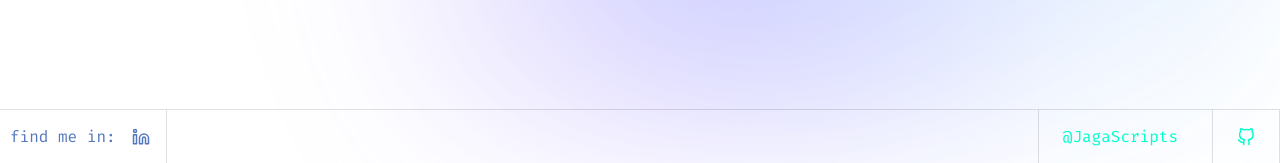
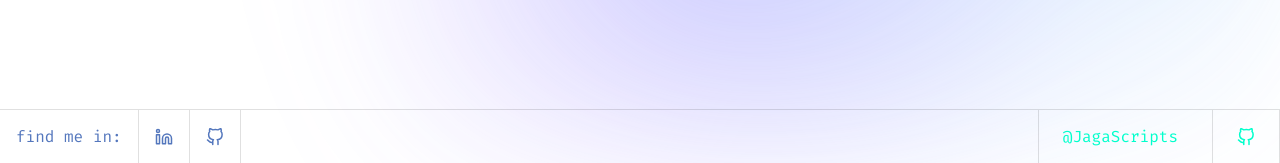
Before and after one commit to JagaScripts/jagascripts, a Flask app: page / in a window 1280 px wide. Shown: the part 637-800 px from the top of the page. Run offline with Flask 3, Linux system fonts and the light colour scheme.

Commit message:
feat: implementar el frontend del portafolio personal con CSS personalizado y renderizado dinámico de plantillas

```diff
--- a/app/main/static/css/style.css
+++ b/app/main/static/css/style.css
@@ -179,7 +179,14 @@ body {
   gap: 0;
   color: var(--muted);
   height: 100%;
-  padding-left: 10px;
+}
+
+.site-footer .left span {
+  padding: 0 16px;
+  border-right: 1px solid var(--border);
+  display: flex;
+  align-items: center;
+  height: 100%;
 }
 
 .site-footer .icon {
--- a/app/main/templates/index.html
+++ b/app/main/templates/index.html
@@ -48,13 +48,11 @@
           <span class="variable">email:</span> <span class="keyword">str</span> = <span class="string">"{{
             context.EMAIL_ADDRESS }}"</span>;
         </div>
-
         <div class="line"><span class="comment">// you can also see it on my Github page</span></div>
         <div class="line">
           <span class="variable">githubLink:</span> <span class="keyword">str</span> = <span class="string">"{{
             context.GITHUB_URL }}"</span>;
         </div>
-
         <div class="line"><span class="comment">// you can check my Linkedin Page</span></div>
         <div class="line">
           <span class="variable">linkedinPage:</span> <span class="keyword">str</span> = <span class="string">"{{
@@ -78,6 +76,15 @@
           <circle cx="4" cy="4" r="2"></circle>
         </svg>
       </a>
+      <a class="icon" href="{{ context.GITHUB_URL }}" target="_blank" rel="noopener" aria-label="GitHub">
+        <!-- Feather Icons: github -->
+        <svg xmlns="http://www.w3.org/2000/svg" width="18" height="18" viewBox="0 0 24 24" fill="none"
+          stroke="currentColor" stroke-width="2" stroke-linecap="round" stroke-linejoin="round">
+          <path
+            d="M9 19c-5 1.5-5-2.5-7-3m14 6v-3.87a3.37 3.37 0 0 0-.94-2.61c3.14-.35 6.44-1.54 6.44-7A5.44 5.44 0 0 0 20 4.77 5.07 5.07 0 0 0 19.91 1S18.73.65 16 2.48a13.38 13.38 0 0 0-7 0C6.27.65 5.09 1 5.09 1A5.07 5.07 0 0 0 5 4.77a5.44 5.44 0 0 0-1.5 3.78c0 5.42 3.3 6.61 6.44 7A3.37 3.37 0 0 0 9 18.13V22">
+          </path>
+        </svg>
+      </a>
 
     </div>
     <div class="right" style="display: flex; align-items: center; gap: 10px;">
```
